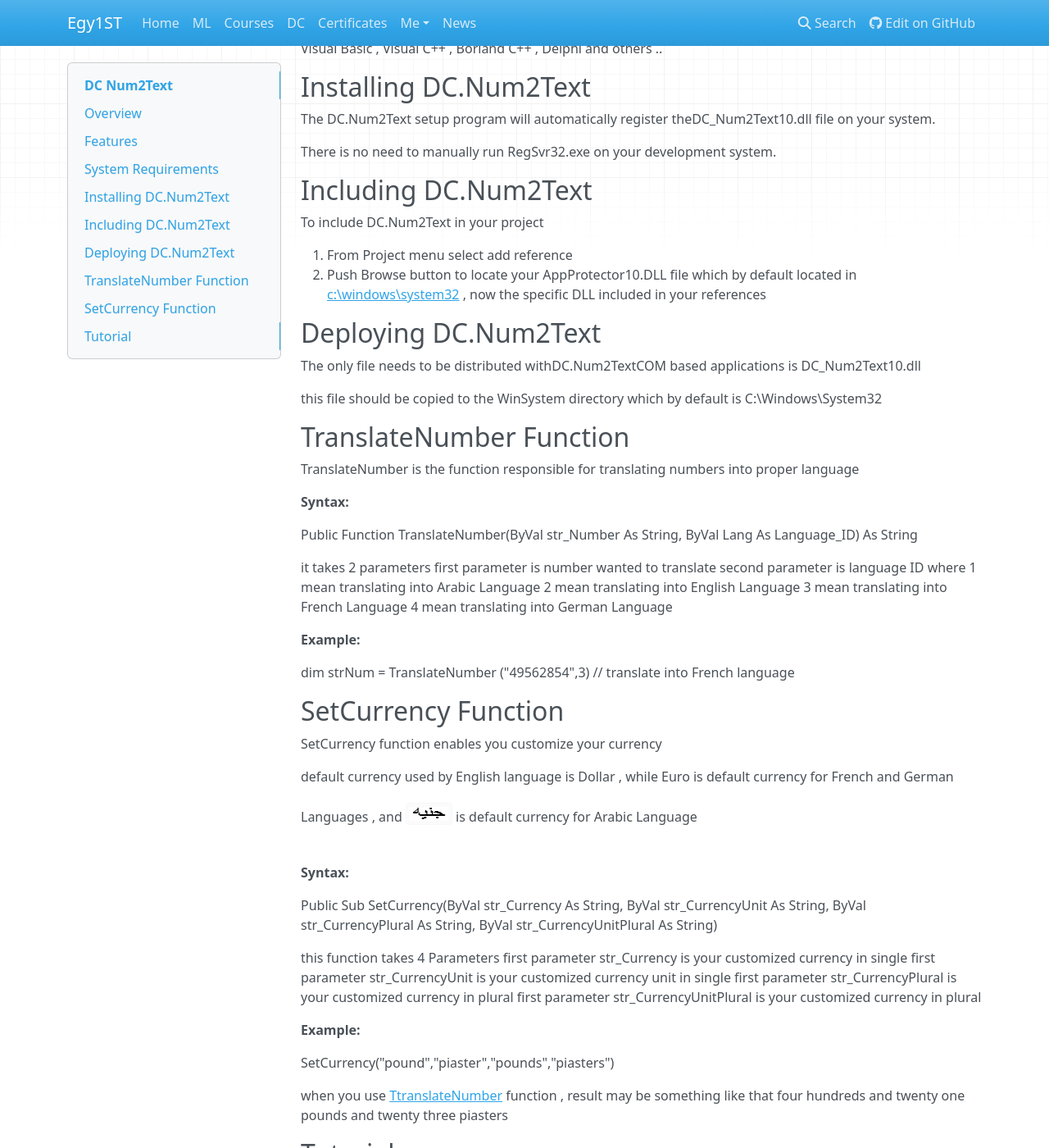
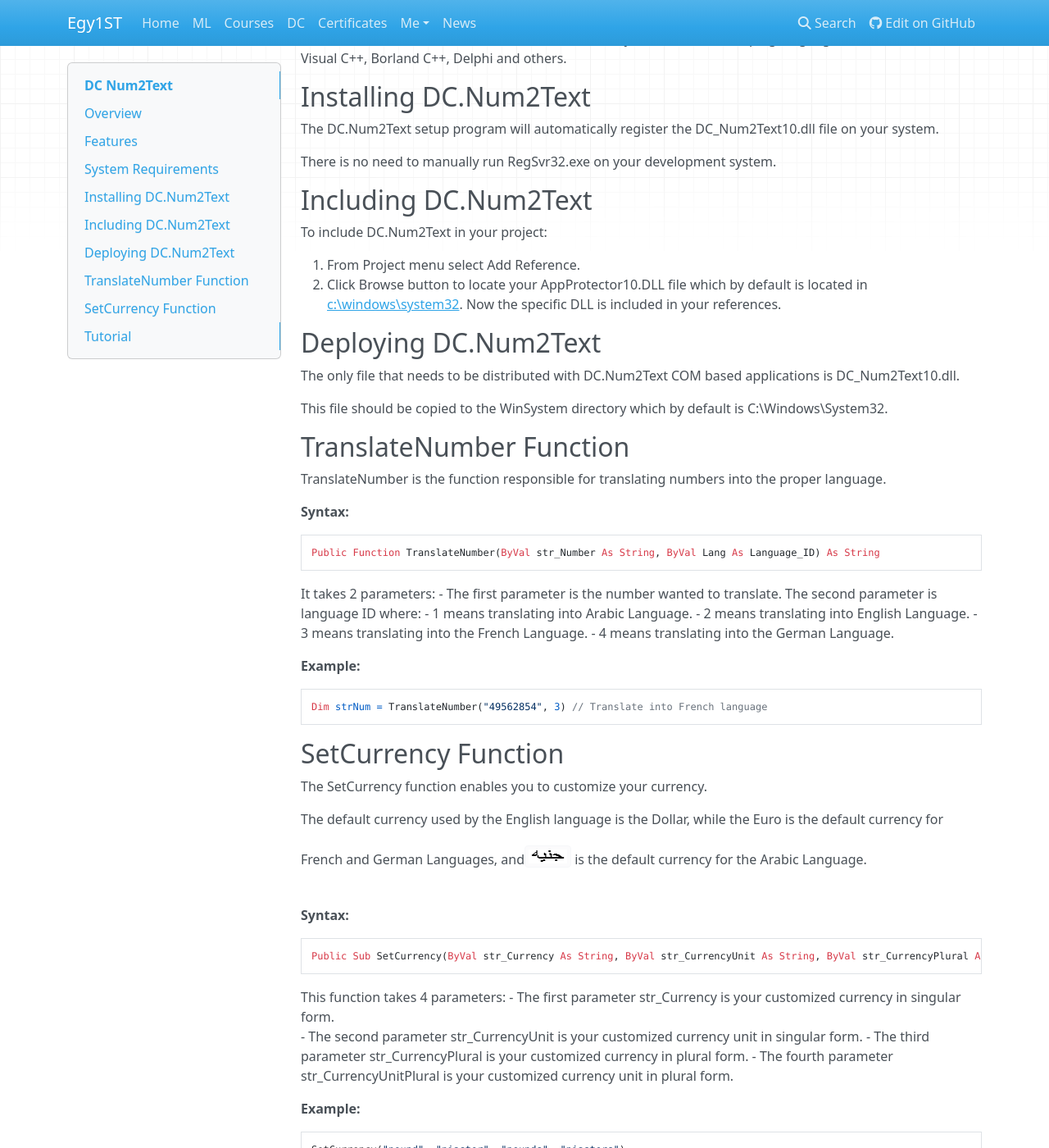
Before and after one commit to egy1st/zerobytes-mkdocs, an MkDocs documentation site: the page built from docs/dc/num2text/index.md, in a window 1280 px wide and 1400 px high, scrolled down 1062 px. Shown: the whole window at 82% size. Built offline with MkDocs 1.6.1, drawn with Linux system fonts in a browser that asks for light colours; nearby versions of some CDN libraries; some of the changed text lies outside the part shown.

Commit message:
Update index.md

````diff
--- a/docs/dc/num2text/index.md
+++ b/docs/dc/num2text/index.md
@@ -1,123 +1,134 @@
 DC Num2Text
 =============
-
-
 
 Overview
 ---------
 
-DC.Num2Text is a COM based component that convert numerical values into words in 4 languages
-For example, the numerical value **7431285.46** would be translated into the text
+DC.Num2Text is a COM-based component that converts numerical values into words in 4 languages.
+For example, the numerical value **7431285.46** would be translated into the text:
 
 
-in English will be:
-Seven millions , four hundreds and thirty one thousands , two hundreds and eighty five dollars and forty six cents
+In English it will be:
+Seven millions, four hundred and thirty one thousand, two hundred and eighty five dollars and forty six cents.
 
-in French will be:
-Sept millions , quatre cents et trente un milliers , deux cents et quatre-vingt cinq euro et quarante six cents
+In French it will be:
+Sept millions, quatre cents et trente un milliers, deux cents et quatre-vingt cinq euro et quarante six cents.
 
-in German will be:
-Sieben Millionen , vier Hunderte eins und dreiكig Tausenden , zwei Hunderte fünf und achtzig euro sechs und vierzig cents
+In German it will be:
+Sieben Millionen, vier Hunderte eins und dreiβig Tausenden, zwei Hunderte fünf und achtzig euro sechs und vierzig cents.
 
-in Arabic will be:
+In Arabic it will be:
 ![](images/Aspose.Words.b3394690-9aa4-4836-a76e-f075b60016c5.002.png)
 
-**the most useful use** DC.Num2Text **is with Cheque Production Systems and finical reports in business application .**
+**The most useful use of** DC.Num2Text **is with Cheque Production Systems and financial reports in business applications.**
 
 EgyFirst has done a lot of work for you. You define your number and we translate it to your preferred language.
+
 ## **Features**
-for Now DC.Num2Text can convert your number into 4 languages (Arabic-English-French-German)
 
-**but we** are looking to get feedback from our customers and we will prioritise the our development efforts based on customer requirements.
+For now DC.Num2Text can convert your number into 4 languages (Arabic-English-French-German)
 
-Just :[email us](mailto:support@egyfirst.com) with your language & concept used in counting with several examples.
+**But we** are looking to get feedback from our customers and we will prioritize our development efforts based on customer requirements.
+
+Just [email us](mailto:support@egyfirst.com) with your language & concept used in counting with several examples.
 
 **Example:**
 
+```
 Dim oTextNum As New DynamicComponents.Num2Text()
 
-dim strNum as string
+Dim strNum As String
 
-strNum = oTextNum.[TranslateNumber](##chmtopic8)("159584.58", Num2Text.Language\_ID.English) // translate into English
-
+strNum = oTextNum.[TranslateNumber](#chmtopic8)("159584.58", Num2Text.Language_ID.English) // Translate into English
+```
 
 ## **System Requirements**
-DC.Num2Textruns as a COM class for included in any developing langauge support COM based application as Visual Basic , Visual C++ , Borland C++ , Delphi and others ..
+
+DC.Num2Text runs as a COM class for inclusion in any COM based developing languages like Visual Basic, Visual C++, Borland C++, Delphi and others.
+
 ## **Installing DC.Num2Text**
-The DC.Num2Text setup program will automatically register theDC\_Num2Text10.dll file on your system.
+
+The DC.Num2Text setup program will automatically register the DC_Num2Text10.dll file on your system.
 
 There is no need to manually run RegSvr32.exe on your development system.
+
 ## **Including DC.Num2Text**
 
-To include DC.Num2Text in your project
+To include DC.Num2Text in your project:
 
-1. From Project menu select add reference
-1. Push Browse button to locate your AppProtector10.DLL file which by default located in [c:\windows\system32](file:///c:/windows/system32) , now the specific DLL included in your references
+1. From Project menu select Add Reference.
+2. Click Browse button to locate your AppProtector10.DLL file which by default is located in [c:\windows\system32](file:///c:/windows/system32). Now the specific DLL is included in your references.
+
 ## **Deploying DC.Num2Text**
-The only file needs to be distributed withDC.Num2TextCOM based applications is DC\_Num2Text10.dll
 
-this file should be copied to the WinSystem directory which by default is C:\Windows\System32
+The only file that needs to be distributed with DC.Num2Text COM based applications is DC_Num2Text10.dll.
+
+This file should be copied to the WinSystem directory which by default is C:\Windows\System32.
+
 ## **TranslateNumber Function**
-TranslateNumber is the function responsible for translating numbers into proper language
+
+TranslateNumber is the function responsible for translating numbers into the proper language.
 
 **Syntax:**
 
-Public Function TranslateNumber(ByVal str\_Number As String, ByVal Lang As Language\_ID) As String
+```
+Public Function TranslateNumber(ByVal str_Number As String, ByVal Lang As Language_ID) As String
+```
 
-it takes 2 parameters
-first parameter is number wanted to translate
-second parameter is language ID
-where 1 mean translating into Arabic Language
-2 mean translating into English Language
-3 mean translating into French Language
-4 mean translating into German Language
+It takes 2 parameters:
+- The first parameter is the number wanted to translate.
+The second parameter is language ID where:
+  - 1 means translating into Arabic Language.
+  - 2 means translating into English Language.
+  - 3 means translating into the French Language.
+  - 4 means translating into the German Language.
 
 **Example:**
 
-dim strNum = TranslateNumber ("49562854",3) // translate into French language
-
-
-
+```
+Dim strNum = TranslateNumber("49562854", 3) // Translate into French language
+```
 
 ## **SetCurrency Function**
 
-SetCurrency function enables you customize your currency
+The SetCurrency function enables you to customize your currency.
 
-default currency used by English language is Dollar , while Euro is default currency for French and German Languages , and ![](images/Aspose.Words.b3394690-9aa4-4836-a76e-f075b60016c5.003.png) is default currency for Arabic Language
+The default currency used by the English language is the Dollar, while the Euro is the default currency for French and German Languages, and![](images/Aspose.Words.b3394690-9aa4-4836-a76e-f075b60016c5.003.png) is the default currency for the Arabic Language.
 
 **Syntax:**
 
-Public Sub SetCurrency(ByVal str\_Currency As String, ByVal str\_CurrencyUnit As String, ByVal str\_CurrencyPlural As String, ByVal str\_CurrencyUnitPlural As String)
+```
+Public Sub SetCurrency(ByVal str_Currency As String, ByVal str_CurrencyUnit As String, ByVal str_CurrencyPlural As String, ByVal str_CurrencyUnitPlural As String)
+```
 
-this function takes 4 Parameters
-first parameter str\_Currency is your customized currency in single
-first parameter str\_CurrencyUnit is your customized currency unit in single
-first parameter str\_CurrencyPlural is your customized currency in plural
-first parameter str\_CurrencyUnitPlural is your customized currency in plural
+This function takes 4 parameters:
+- The first parameter str_Currency is your customized currency in singular form.
+- The second parameter str_CurrencyUnit is your customized currency unit in singular form.
+- The third parameter str_CurrencyPlural is your customized currency in plural form.
+- The fourth parameter str_CurrencyUnitPlural is your customized currency unit in plural form.
 
 **Example:**
 
-SetCurrency("pound","piaster","pounds","piasters")
+```
+SetCurrency("pound", "piaster", "pounds", "piasters")
+```
 
-when you use [TtranslateNumber](##chmtopic8) function , result may be something like that
-four hundreds and twenty one pounds and twenty three piasters
+When you use [TranslateNumber](#chmtopic8) function, the result may be something like:
 
-
-
+Four hundred and twenty one pounds and twenty three piasters
 
 ## Tutorial
 
-This tutorial describe all features supported by DC.Num2Text
+This tutorial describes all the features supported by DC.Num2Text.
 
-also you can refer to the project example which installed by default into C:\Program Files\Dynamic Components\Num2Text\Tutorial\
-
+You can also refer to the project example which is installed by default into C:\Program Files\Dynamic Components\Num2Text\Tutorial\
 
 ```
-dim oTextNum As New DynamicComponents.Num2Text()
+Dim oTextNum As New DynamicComponents.Num2Text()
 
-dim strNum as string
+Dim strNum As String
 
 oTextNum.SetCurrency("Dollar", "Cent", "Dollars", "Cents")
 
-strNum = oTextNum.[TranslateNumber](##chmtopic8)("159584.58", DynamicComponents.Num2Text.Language\_ID.English) // translate into English
+strNum = oTextNum.[TranslateNumber](#chmtopic8)("159584.58", DynamicComponents.Num2Text.Language_ID.English) // Translate into English
 ```
````
